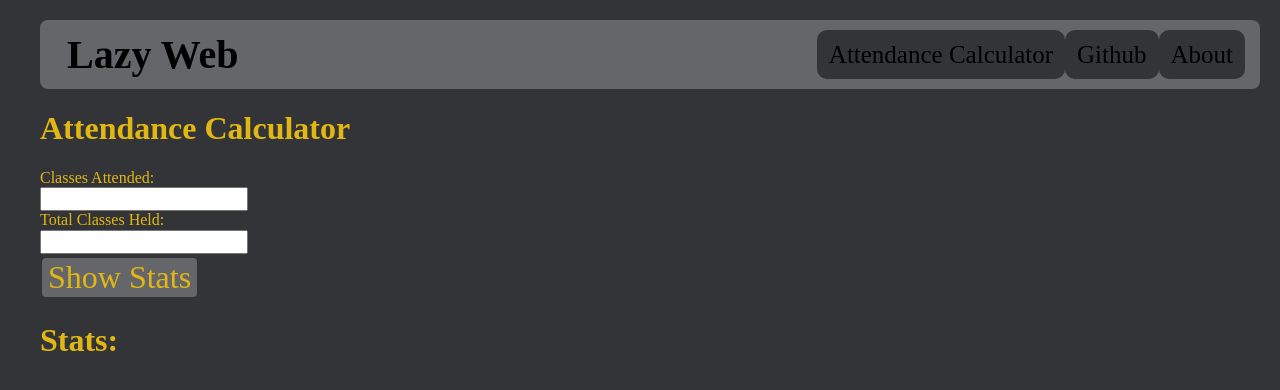
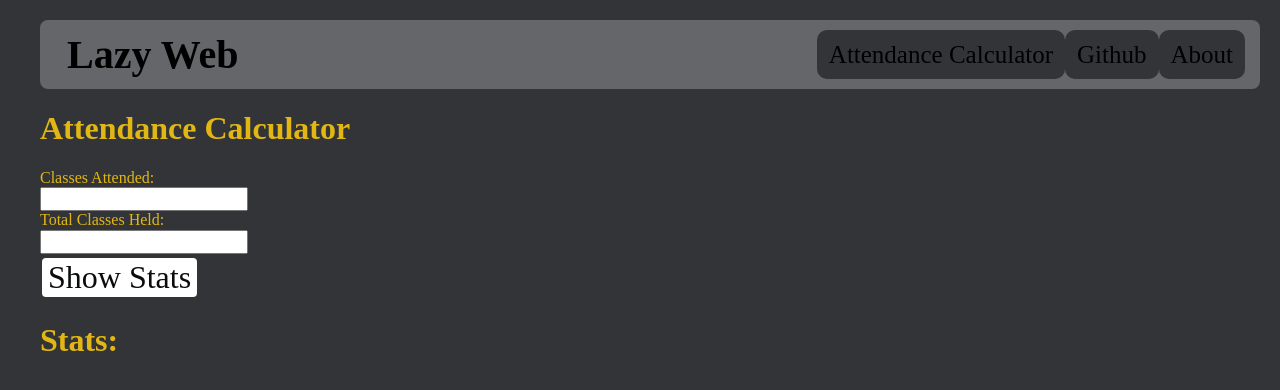
Before and after one commit to 21Cash/LazyWeb, a website built with Parcel: page AttendanceCalculator.html in a window 1280 px wide. Built offline with nearby package versions, Linux system fonts and the light colour scheme.

Commit message:
Changed Hover Colors

```diff
--- a/AttendanceCalculator.html
+++ b/AttendanceCalculator.html
@@ -18,7 +18,7 @@
     <style>
     .button {
       border: none;
-      color: #E2B714;
+      color: #0b0c0d;
       /*padding: 15px 32px;*/
       text-align: center;
       text-decoration: none;
@@ -27,11 +27,10 @@
       margin: 4px 2px;
       cursor: pointer;
       border-radius: 4px;
-      background-color: #646669;
+      background-color: white;
     }
     .button:hover {
-      background-color: grey;
-      font-weight: bold;
+      background-color: #E2B714;
     }
 
     #stats {
```
Also changed, not shown: 1 other file.
